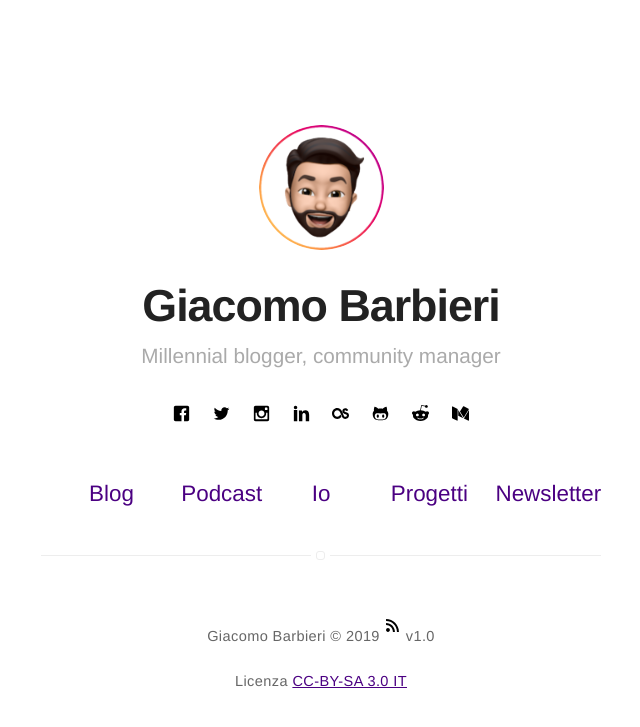
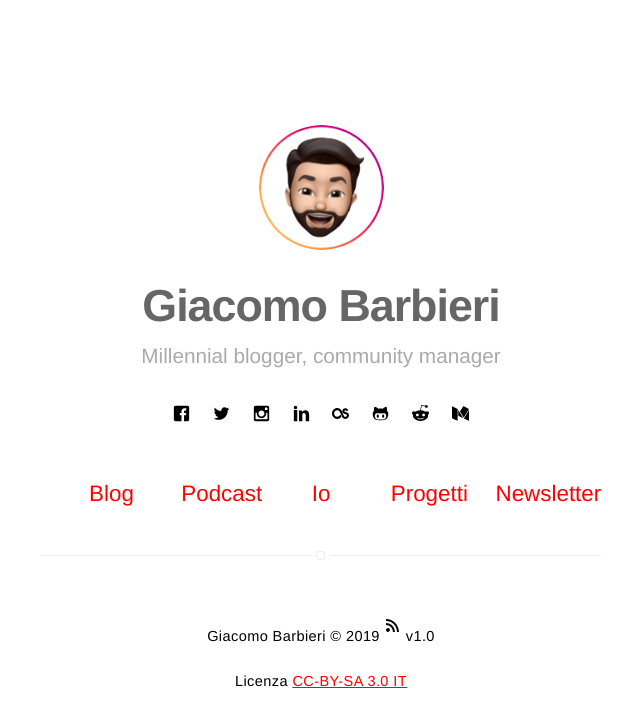
Before and after one commit to iJaack/Jaack, a Jekyll site: the page built from index.md, in a window 1280 px wide. Shown: the top 727 px of the page, without its empty margins (319-959 px from the left). Built offline with Jekyll 4.4.1, drawn with Linux system fonts in a browser that asks for light colours.

Commit message:
Preparata per Dark Mode, semi-funzionante (dopo numerosi fix)

```diff
--- a/_sass/base/general.sass
+++ b/_sass/base/general.sass
@@ -4,7 +4,10 @@
 body
 	line-height: 1
 	font: 17px $fontSans
-	color: $alpha
+
+@media (prefers-color-scheme: light)
+	body
+		color: $alpha
 
 @media (prefers-color-scheme: dark)
 	body
@@ -15,22 +18,55 @@
 	a:link
 		color: red
 
+@media (prefers-color-scheme: light)
+	a,
+	a:link
+		color: red
+
+@media (prefers-color-scheme: dark)
+	a,
+	a:link
+		color: #121212
+
 	a:visited,
 	a:focus,
 	a:hover,
 	a:active
 		color: yellow
 
+@media (prefers-color-scheme: light)
+	a:visited,
+	a:focus,
+	a:hover,
+	a:active
+		color: yellow
+
+@media (prefers-color-scheme: dark)
+	a:visited,
+	a:focus,
+	a:hover,
+	a:active
+		color: red
+
 h1, h2, h3, h4
 	font-family: $fontSans
-	color: $beta
 	-webkit-font-smoothing: antialiased
 	text-rendering: optimizeLegibility
+
+@media (prefers-color-scheme: light)
+	h1, h2, h3, h4
+	color: $black
+
+@media (prefers-color-scheme: dark)
+		h1, h2, h3, h4
+		font-family: $fontSans
+		color: $white
+		-webkit-font-smoothing: antialiased
+		text-rendering: optimizeLegibility
 
 h1
 	font-size: 3rem
 	letter-spacing: -1px
-	color: $beta
 	font-weight: 700
 
 h2
@@ -48,17 +84,23 @@
 
 p
 	line-height: 1.7
-	color: $alpha
 	font-weight: 300
 	margin-bottom: 20px
 	letter-spacing: 0.4px
+
+@media(prefers-color-scheme: light)
+	p
+		color: $black
+
+@media(prefers-color-scheme: dark)
+	p
+		color: $white
 
 	@media #{$mobile}
 		letter-spacing: 0.2px
 
 strong
 	font-weight: 400
-	color: #000
 
 ul,
 ol
@@ -146,3 +188,7 @@
 
 .wrapper-large
 	max-width: 810px
+
+@media (prefers-color-scheme: dark)
+	svg
+		filter: invert(100%)
--- a/_sass/base/variables.sass
+++ b/_sass/base/variables.sass
@@ -6,6 +6,8 @@
 $gama: #aaa
 $delta: #4b0082
 $epsilon: #ededed
+$black: #000000
+$white: #ffffff
 
 $mobile: "only screen and (max-width: 400px)"
 $tablet: "only screen and (min-width: 400px) and (max-width: 1050px)"
```
